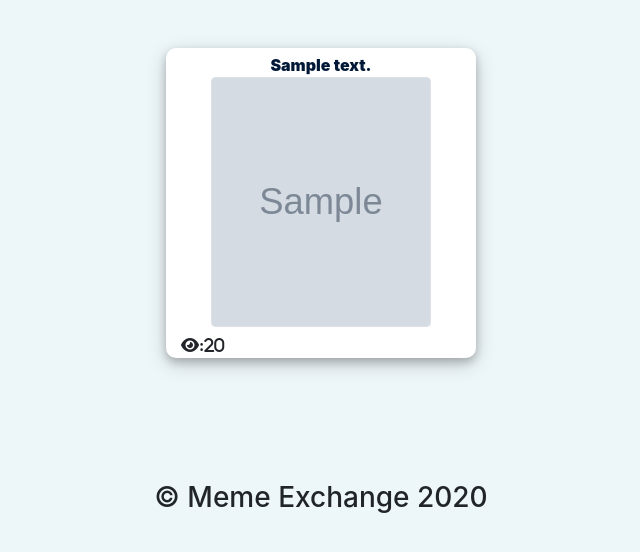
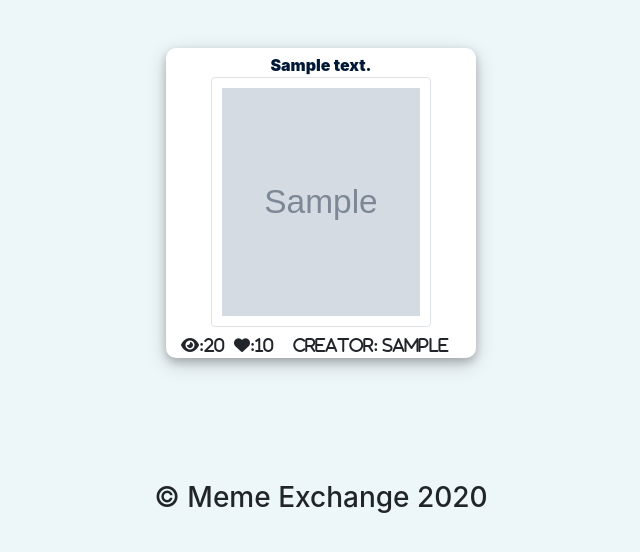
Before and after one commit to jakefahy/TheMemeExchange, a Django app: template templates/FrontPage/front.html in a window 1280 px wide. Shown: the part 223-775 px from the top of the page, without its empty margins (319-959 px from the left). Run offline with Django 3.2, Linux system fonts and the light colour scheme; the template is opened without the code that fills it: most values are stand-ins (such as "Sample title", 1, 10 or a date in 2020); grey boxes marked "Sample" are stand-in pictures; some libraries are stand-ins or nearby versions.

Commit message:
Stashing

```diff
--- a/public/base.html
+++ b/public/base.html
@@ -7,7 +7,7 @@
 <script src='https://kit.fontawesome.com/a076d05399.js'></script>
 <script src="https://ajax.googleapis.com/ajax/libs/jquery/3.4.1/jquery.min.js"></script>
 <script src="https://stackpath.bootstrapcdn.com/bootstrap/4.3.1/js/bootstrap.min.js" integrity="sha384-JjSmVgyd0p3pXB1rRibZUAYoIIy6OrQ6VrjIEaFf/nJGzIxFDsf4x0xIM+B07jRM" crossorigin="anonymous"></script>
-<link rel="stylesheet" href="https://stackpath.bootstrapcdn.com/bootstrap/4.1.3/css/bootstrap.min.css" integrity="sha384-MCw98/SFnGE8fJT3GXwEOngsV7Zt27NXFoaoApmYm81iuXoPkFOJwJ8ERdknLPMO" crossorigin="anonymous">
+<link rel="stylesheet" href="https://stackpath.bootstrapcdn.com/bootstrap/4.4.1/css/bootstrap.min.css" integrity="sha384-Vkoo8x4CGsO3+Hhxv8T/Q5PaXtkKtu6ug5TOeNV6gBiFeWPGFN9MuhOf23Q9Ifjh" crossorigin="anonymous">
 
 <header style="background-color: #619B8A;border-radius: 30px;" class="title">
 <div>
@@ -73,6 +73,7 @@
           <div class="modal-body">
              <div>
                 <form action="{% url 'login' %}" method="get">
+                  {% csrf_token %}
                   <div class="modal-content ">
                     <label for="uname"><b>Username</b></label>
                     <input type="text" placeholder="Enter Username" name="uname" required>
--- a/static/TheMemeExchange/cards.css
+++ b/static/TheMemeExchange/cards.css
@@ -12,15 +12,12 @@
   height:310px;
   width:310px;
   border: round;
-  overflow: hidden;
-  white-space: nowrap;
-  text-overflow: ellipsis;
   padding: 5px;
   border-radius: 10px;
   box-shadow: 0 4px 8px 0 rgba(0, 0, 0, 0.2), 0 6px 20px 0 rgba(0, 0, 0, 0.19);
 }
 .actualMeme{
-  /* padding: 10px; */
+  padding: 10px;
   height:250px;
   width: 220px;
 }
@@ -32,3 +29,9 @@
   flex-direction:row;
   flex-wrap: wrap;
 }
+
+.hideText{
+  overflow: hidden;
+  white-space: nowrap;
+  text-overflow: ellipsis;
+}
--- a/templates/FrontPage/front.html
+++ b/templates/FrontPage/front.html
@@ -7,7 +7,6 @@
 
 
 <link rel="stylesheet" href="https://stackpath.bootstrapcdn.com/bootstrap/4.4.1/css/bootstrap.min.css" integrity="sha384-Vkoo8x4CGsO3+Hhxv8T/Q5PaXtkKtu6ug5TOeNV6gBiFeWPGFN9MuhOf23Q9Ifjh" crossorigin="anonymous">
-<script src="https://code.jquery.com/jquery-3.3.1.slim.min.js" integrity="sha384-q8i/X+965DzO0rT7abK41JStQIAqVgRVzpbzo5smXKp4YfRvH+8abtTE1Pi6jizo" crossorigin="anonymous"></script>
 <script src="https://cdnjs.cloudflare.com/ajax/libs/popper.js/1.14.7/umd/popper.min.js" integrity="sha384-UO2eT0CpHqdSJQ6hJty5KVphtPhzWj9WO1clHTMGa3JDZwrnQq4sF86dIHNDz0W1" crossorigin="anonymous"></script>
 
 
@@ -31,13 +30,13 @@ a {
           <div class="PageDisplay">
           {% for m in images %}
             <div class="imageFrame">
-                  <div class="cards" style="background-color:#ffffff">
+                  <div class="cards hideText" style="background-color:#ffffff">
                     <a class="tester" href="../../memeDetails/{{m.id}}">
                     <b> {{m.description}} </b> <br>
                     <img class="rounded border actualMeme" src="{{m.link}}" alt="My image"></a> <br>
                     <div class="lowerBar">
-                    <i class="fas fa-eye">:20 </i> &nbsp; &nbsp; &nbsp;
-                    <i class="fas fa-heart">:{{m.likes}} &nbsp; &nbsp; Creator: {{m.creator}}</i>
+                    <i class="fas fa-eye">:20 </i> &nbsp; &nbsp;
+                    <i class="fas fa-heart">:{{m.likes}} &nbsp; &nbsp; Creator: {{m.username}}</i>
                     </div>
                 </div>
             </div>
```
